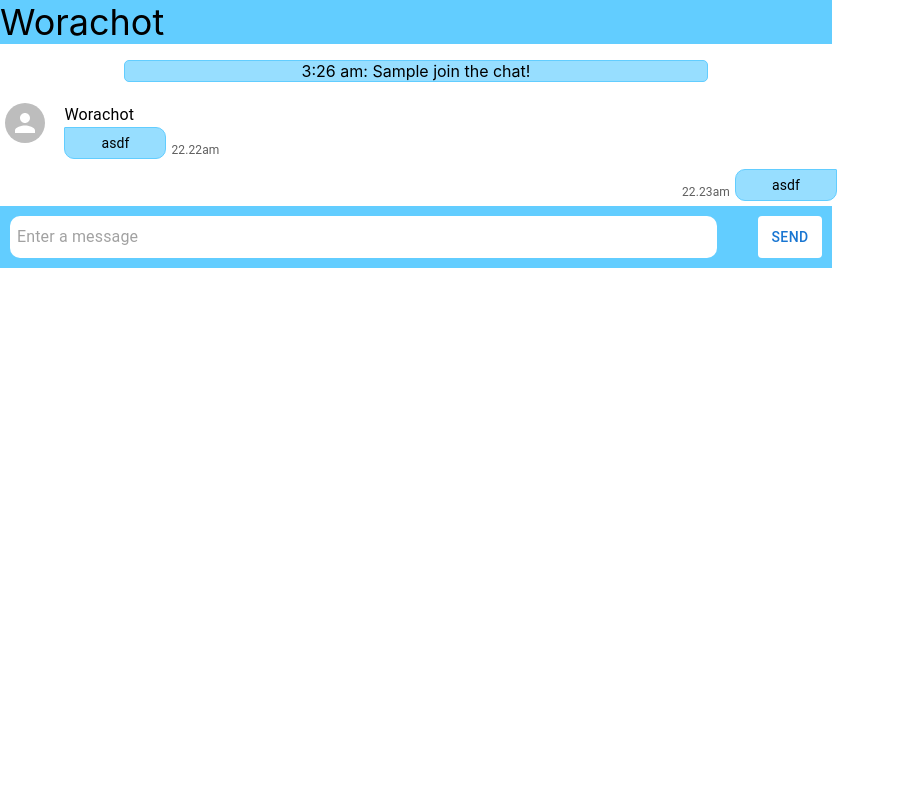
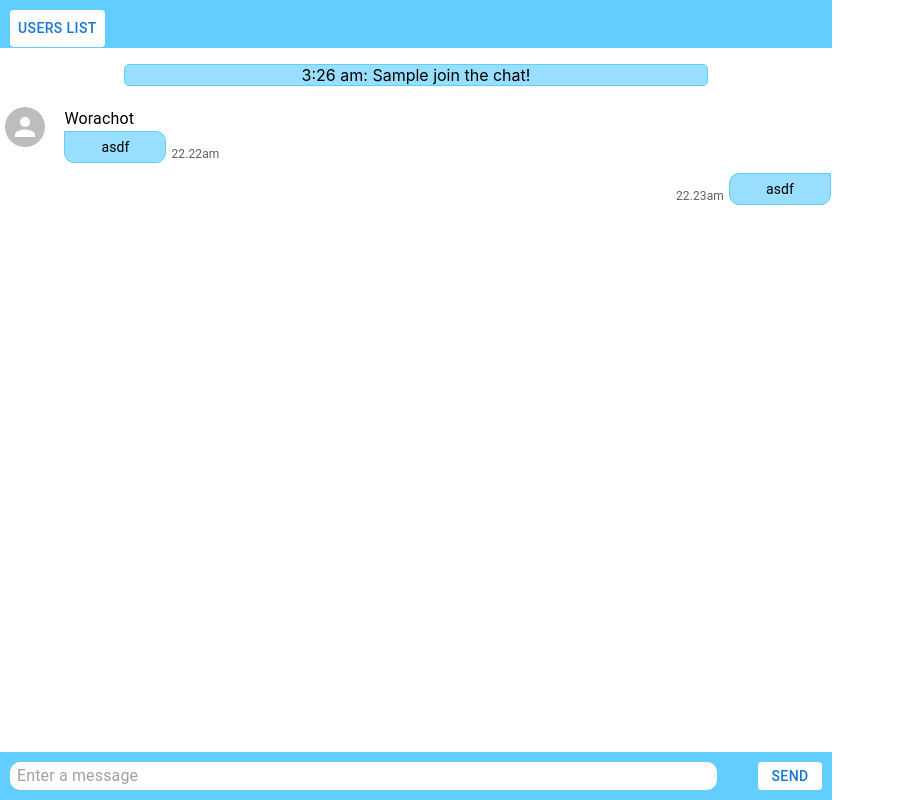
Before and after one commit to Petoxic/chat-application-backend, a React (Create React App) app in the folder frontend/: page / in a window 1280 px wide. Both pictures are taken after typing "Sample" into the empty fields and a click on the button "JOIN CHAT". Shown: the whole page, without its empty margins (0-900 px from the left). Built offline with nearby package versions, Linux system fonts and the light colour scheme; no server answers.

Commit message:
add room name and change components style

```diff
--- a/frontend/src/components/Layout.js
+++ b/frontend/src/components/Layout.js
@@ -4,7 +4,7 @@ const Layout = () => {
   return (
     <>
       <div style={{ height: "100vh" }}>
-        <main>
+        <main style={{ height: "100%" }}>
           <Outlet />
         </main>
       </div>
--- a/frontend/src/components/chatRoom/ChatRoom.js
+++ b/frontend/src/components/chatRoom/ChatRoom.js
@@ -21,7 +21,12 @@ const ChatRoom = () => {
 
   return (
     <ContentContainer>
-      <NameWrapper>Worachot</NameWrapper>
+      <NameWrapper>
+        {location.state.room}
+        <Button sx={{ backgroundColor: theme.color.white, margin: "10px" }}>
+          Users List
+        </Button>
+      </NameWrapper>
       <ChatContent>
         <JoiningMessage
           message={`${moment().format("h:mm a")}: ${
@@ -81,4 +86,5 @@ const MessageContainer = styled.div`
 const ChatContent = styled.div`
   width: 100%;
   height: 88%;
+  overflow-y: scroll;
 `;
--- a/frontend/src/components/chatRoom/MessageBubbleRight.js
+++ b/frontend/src/components/chatRoom/MessageBubbleRight.js
@@ -3,7 +3,7 @@ import styled from "@emotion/styled";
 import { Avatar, Typography } from "@mui/material";
 import theme from "../../utils/theme";
 
-const MessageBubbleRight = ({message, time}) => {
+const MessageBubbleRight = ({ message, time }) => {
   return (
     <ChatMessageContainer>
       <TextContainer>
@@ -28,10 +28,7 @@ const ChatMessageContainer = styled.div`
 const TextContainer = styled.div`
   display: flex;
   flex-direction: column;
-`;
-
-const Name = styled(Typography)`
-  font-size: 16px;
+  margin-right: 6px;
 `;
 
 const MessageContainer = styled.div`
```
